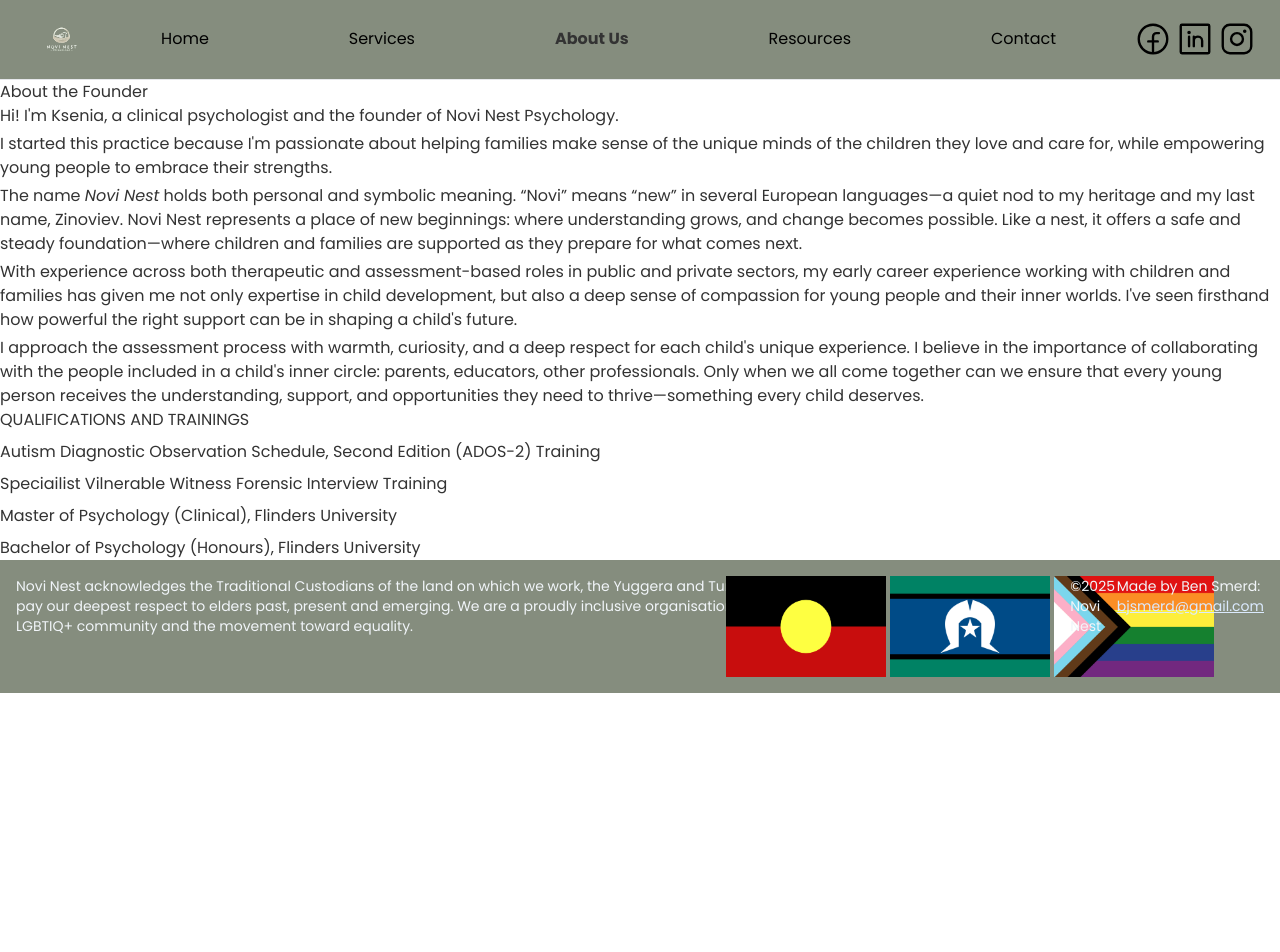
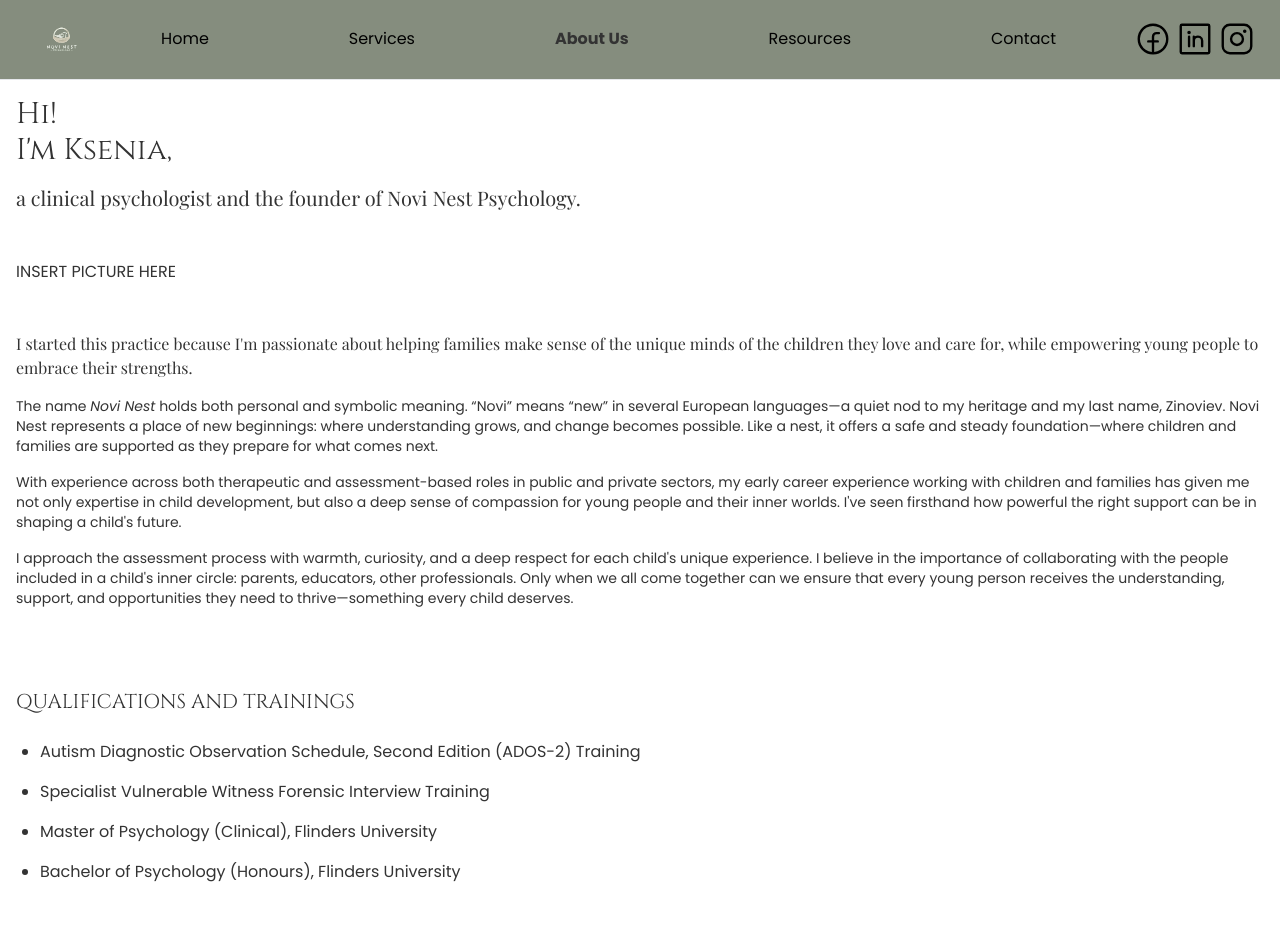
Before and after one commit to TheBigBookMan/NoviNest, a React (Vite) app: page /about-us in a window 1280 px wide. Shown: the top 952 px of the page. Before the commit the page ends 800 px from the top, so only its background shows below. Built offline with nearby package versions, Linux system fonts and the light colour scheme; a web font is replaced by a local one.

Commit message:
update text content

```diff
--- a/src/components/common/Footer/Footer.jsx
+++ b/src/components/common/Footer/Footer.jsx
@@ -4,7 +4,7 @@ import LgbtFlag from '../../../assets/lgbt-flag.png';
 
 const Footer = () => {
     return (
-        <div className='flex flex-col md:flex-row h-fit  text-sm p-4 bg-[#858D7E] text-slate-100'>
+        <div className='flex flex-col md:flex-row h-fit gap-4 text-sm p-4 bg-[#858D7E] text-slate-100'>
             <p>Novi Nest acknowledges the Traditional Custodians of the land on which we work, the Yuggera and Turrbal peoples. We pay our deepest respect to elders past, present and emerging.
             We are a proudly inclusive organisation and an ally of the LGBTIQ+ community and the movement toward equality.</p>
 
--- a/src/components/features/HomePage/Differences.jsx
+++ b/src/components/features/HomePage/Differences.jsx
@@ -34,19 +34,19 @@ const Differences = () => {
                 {[
                 {
                     title: "Child-Centered Approach",
-                    description: "Putting your child at the heart of everything we do.",
+                    description: "We put your child at the heart of everything we do.",
                 },
                 {
                     title: "Empowerment Through Understanding",
-                    description: "Creating an environment where children and families feel heard and supported.",
+                    description: "We are passionate about creating an environment where children and families feel heard and supported.",
                 },
                 {
-                    title: "Accessible and Stress-Free",
-                    description: "Making assessments easier by meeting children where they are.",
+                    title: "Accessibility",
+                    description: "We make assessments easier by meeting children where they are.",
                 },
                 {
                     title: "Collaborative Care",
-                    description: "Partnering with families and educators for your child's success.",
+                    description: "We partner with educators for your child's success.",
                 },
                 ].map((item, idx) => (
                     <motion.div
--- a/src/components/features/HomePage/Info.jsx
+++ b/src/components/features/HomePage/Info.jsx
@@ -7,7 +7,7 @@ const Info = () => {
 
                 <p className='leading-relaxed'>At Novi Nest Psychology, we help families and educators gain meaningful insight into the developmental profiles of children in their care. Through evidence-based assessments, we aim to highlight each child's strengths while identifying the support they need to thrive.</p>
 
-                <p className='leading-relaxed'>We believe assessments should be accessible to all. That's why, where possible, we conduct school-based assessments, allowing children to be seen in a familiar environment rather than a clinical setting. By reducing stress and increasing comfort, we ensure assessment outcomes that reflect your child's natural abilities and learning needs.</p>
+                <p className='leading-relaxed'>We believe assessments should be accessible to all. That's why we conduct school-based assessments, allowing children to be seen in a familiar environment rather than a clinical setting. By reducing stress and increasing comfort, we ensure assessment outcomes that reflect your child's natural abilities and learning needs.</p>
 
                 <p className='leading-relaxed'>Our reports go beyond numbers—they provide clear, actionable recommendations that empower families and educators to support each child's development. At Novi Nest, our goal is simple: to foster understanding, unlock potential, and inform the way forward.</p>
 
--- a/src/pages/AboutUs.jsx
+++ b/src/pages/AboutUs.jsx
@@ -1,16 +1,43 @@
+import Contact from "../components/common/Contact/Contact";
 import Footer from "../components/common/Footer/Footer";
+import { motion, useInView } from "framer-motion";
+import { useRef } from "react";
+
+const listVariants = {
+    hidden: {},
+    visible: {
+        transition: {
+            staggerChildren: 0.2,
+        },
+    },
+};
+
+const itemVariants = {
+    hidden: { opacity: 0, y: 40 },
+    visible: {
+        opacity: 1,
+        y: 0,
+        transition: { duration: 1.25, ease: "easeOut" },
+    },
+};
 
 const AboutUs = () => {
+    const qualificationsRef = useRef(null);
+    const isInView = useInView(qualificationsRef, { once: true, amount: 0.2 });
+
     return (
-        <div>
-               <p>About the Founder</p>
+        <div className='flex flex-col gap-12'>
+            <div className='flex flex-col gap-12  p-4'>
 
-                <div className='flex flex-col gap-1'>
+                <div className="flex flex-col gap-4">
+                    <p className='text-3xl font-cinzel'>Hi!<br/> I'm Ksenia,</p>
+                    <p className='text-xl font-playfair'> a clinical psychologist and the founder of Novi Nest Psychology.</p>
+                </div>
 
+                <p>INSERT PICTURE HERE</p>
 
-                    <p>Hi! I'm Ksenia, a clinical psychologist and the founder of Novi Nest Psychology.</p>
-
-                    <p>I started this practice because I'm passionate about helping families make sense of the unique minds of the children they love and care for, while empowering young people to embrace their strengths.</p>
+                <div className='flex flex-col gap-4 text-sm'>
+                    <p className='font-playfair text-base'>I started this practice because I'm passionate about helping families make sense of the unique minds of the children they love and care for, while empowering young people to embrace their strengths.</p>
 
                     <p>The name <i>Novi Nest</i> holds both personal and symbolic meaning. “Novi” means “new” in several European languages—a quiet nod to my heritage and my last name, Zinoviev. Novi Nest represents a place of new beginnings: where understanding grows, and change becomes possible. Like a nest, it offers a safe and steady foundation—where children and families are supported as they prepare for what comes next.</p>
 
@@ -18,15 +45,35 @@ const AboutUs = () => {
 
                     <p>I approach the assessment process with warmth, curiosity, and a deep respect for each child's unique experience. I believe in the importance of collaborating with the people included in a child's inner circle: parents, educators, other professionals. Only when we all come together can we ensure that every young person receives the understanding, support, and opportunities they need to thrive—something every child deserves.</p>
                 </div>
+            </div>
 
-                <div className="flex flex-col gap-2">
-                    <p>QUALIFICATIONS AND TRAININGS</p>
+            <motion.div
+                ref={qualificationsRef}
+                initial="hidden"
+                animate={isInView ? "visible" : "hidden"}
+                variants={listVariants}
+                className="flex flex-col gap-6  p-4"
+            >
+                <p className="text-xl font-cinzel">QUALIFICATIONS AND TRAININGS</p>
 
-                    <p>Autism Diagnostic Observation Schedule, Second Edition (ADOS-2) Training</p>
-                    <p>Speciailist Vilnerable Witness Forensic Interview Training</p>
-                    <p>Master of Psychology (Clinical), Flinders University</p>
-                    <p>Bachelor of Psychology (Honours), Flinders University</p>
-                </div>
+                <motion.ul
+                variants={listVariants}
+                className="flex flex-col gap-4 pl-6"
+                >
+                    {[
+                        "Autism Diagnostic Observation Schedule, Second Edition (ADOS-2) Training",
+                        "Specialist Vulnerable Witness Forensic Interview Training",
+                        "Master of Psychology (Clinical), Flinders University",
+                        "Bachelor of Psychology (Honours), Flinders University",
+                    ].map((text, i) => (
+                        <motion.li key={i} variants={itemVariants} className="list-disc">
+                            {text}
+                        </motion.li>
+                    ))}
+                </motion.ul>
+            </motion.div>
+
+            <Contact />
 
             <Footer />
         </div>
```
